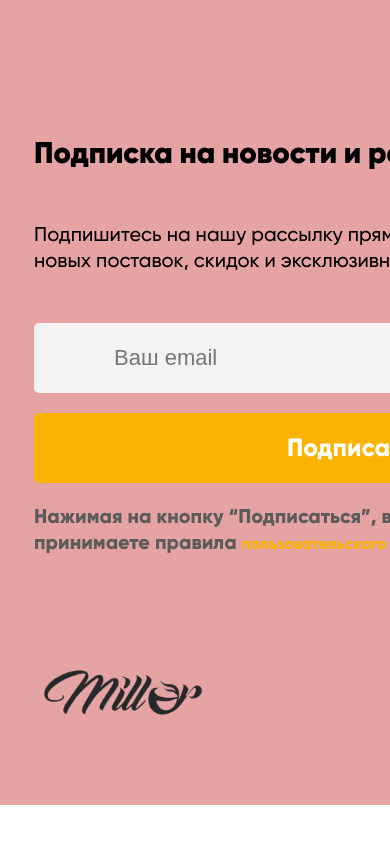
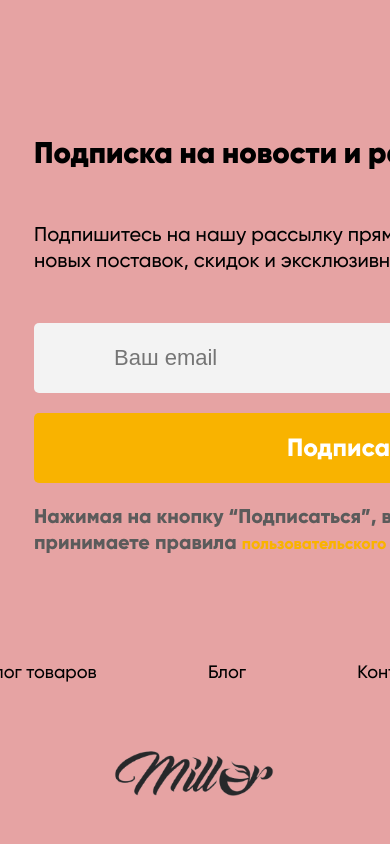
Before and after one commit to Nasty-Litvin/coffee-shop-project, a plain HTML site: page index.html in a window 390 px wide. Shown: the part 9757-10601 px from the top of the page. Before the commit the page ends 10562 px from the top, so only its background shows below. Drawn offline with Linux system fonts and the light colour scheme.

Commit message:
Add change in the footer.

```diff
--- a/css/style.css
+++ b/css/style.css
@@ -876,6 +876,14 @@
   display: flex;
   justify-content: space-between;
   align-items: center;
+}
+.menu__list-footer {
+  width: 563px;
+  display: flex;
+  justify-content: space-between;
+  font-size: 25px;
+  font-weight: 500;
+  line-height: 29px;
 }
 
 @media (max-width: 1349px) {
@@ -1866,6 +1874,14 @@
     right: -10px;
     max-width: 695px;
   }
+  /*---footer------------*/
+  .footer__content {
+    flex-direction: column-reverse;
+  }
+  .menu__list-footer {
+    width: 483px;
+    margin: 0 0 50px 0;
+  }
 }
 @media (max-width: 376px) {
   .wrapper {
--- a/index.html
+++ b/index.html
@@ -1264,7 +1264,7 @@
               <img src="./img/logo.png" alt="" />
             </a>
             <nav class="footer__menu menu">
-              <ul class="menu__list">
+              <ul class="menu__list-footer">
                 <li class="menu__item">
                   <a href="" class="menu__link">Каталог товаров</a>
                 </li>
```
